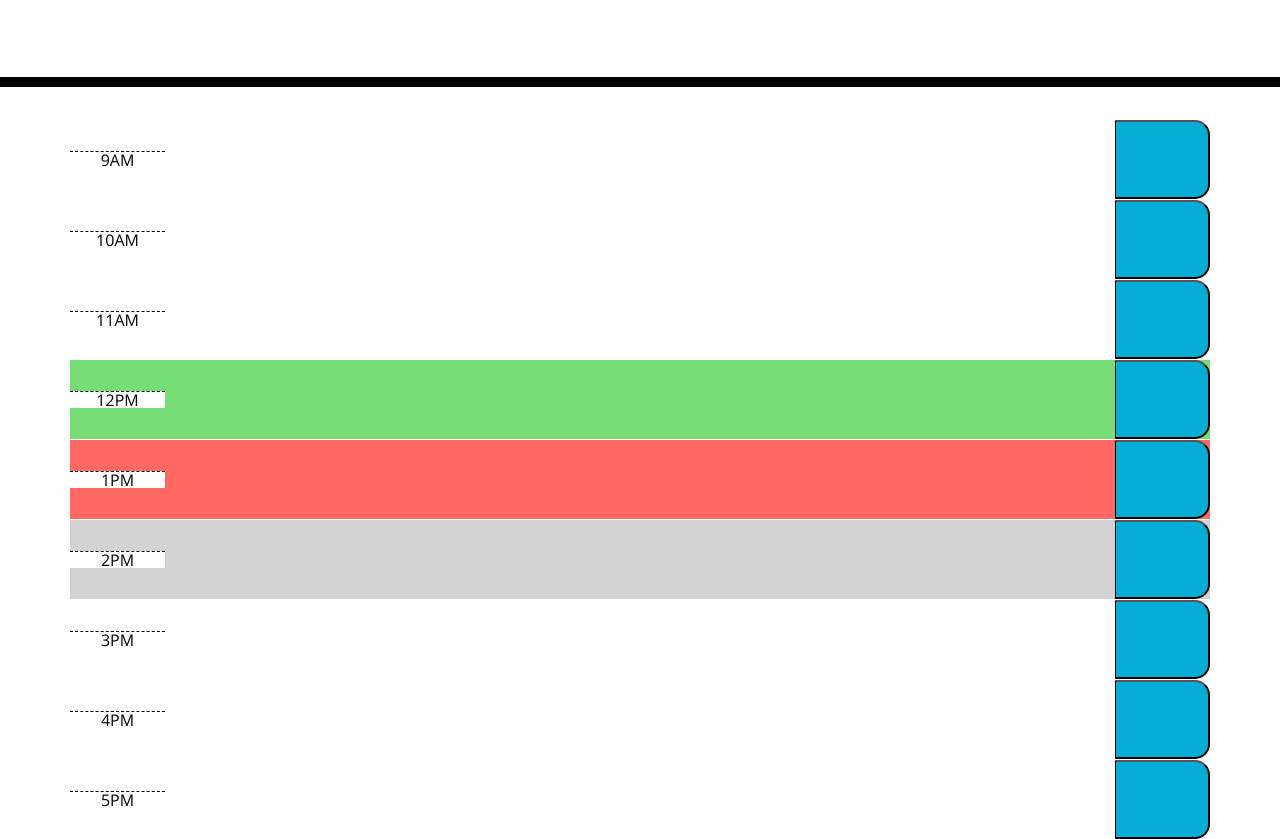
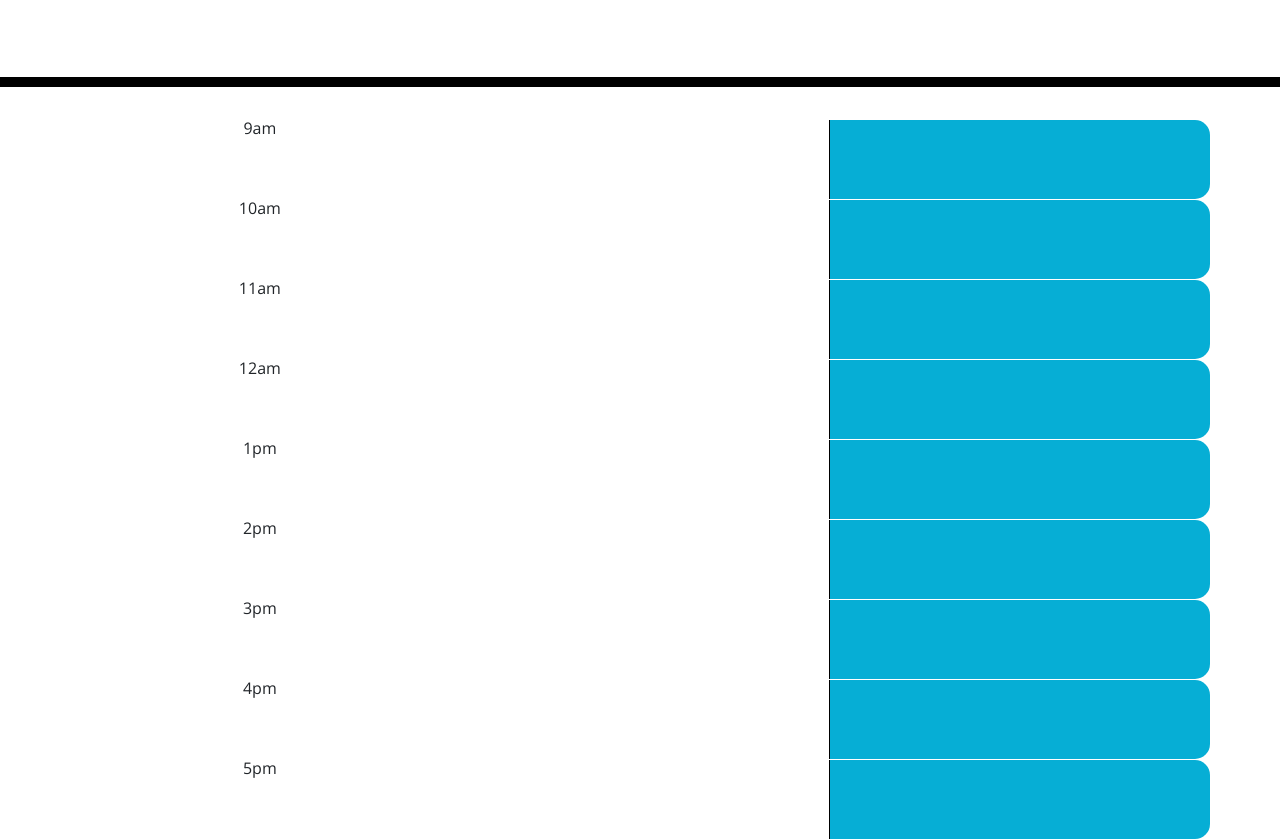
Before and after one commit to BABATEES/my-daily-planner-app, a plain HTML site: page index.html in a window 1280 px wide. Shown: the part 181-1020 px from the top of the page. Drawn offline with nearby package versions, Linux system fonts and the light colour scheme.

Commit message:
Revert "pushed the timeblock code"
This reverts commit c50cf8ff09971e084bad0e0fba075b5eae0ed832.

```diff
--- a/index.html
+++ b/index.html
@@ -1,14 +1,23 @@
 <!DOCTYPE html>
 <html lang="en-gb">
-
   <head>
     <meta charset="UTF-8" />
     <meta name="viewport" content="width=device-width, initial-scale=1.0" />
     <meta http-equiv="X-UA-Compatible" content="ie=edge" />
-  <link rel="stylesheet" href="https://stackpath.bootstrapcdn.com/bootstrap/4.3.1/css/bootstrap.min.css" />
-  <link rel="stylesheet" href="https://use.fontawesome.com/releases/v5.8.1/css/all.css"
-    integrity="sha384-50oBUHEmvpQ+1lW4y57PTFmhCaXp0ML5d60M1M7uH2+nqUivzIebhndOJK28anvf" crossorigin="anonymous" />
-  <link href="https://fonts.googleapis.com/css?family=Open+Sans&display=swap" rel="stylesheet" />
+    <link
+      rel="stylesheet"
+      href="https://stackpath.bootstrapcdn.com/bootstrap/4.3.1/css/bootstrap.min.css"
+    />
+    <link
+      rel="stylesheet"
+      href="https://use.fontawesome.com/releases/v5.8.1/css/all.css"
+      integrity="sha384-50oBUHEmvpQ+1lW4y57PTFmhCaXp0ML5d60M1M7uH2+nqUivzIebhndOJK28anvf"
+      crossorigin="anonymous"
+    />
+    <link
+      href="https://fonts.googleapis.com/css?family=Open+Sans&display=swap"
+      rel="stylesheet"
+    />
     <link rel="stylesheet" href="style.css" />
     <title>Work Day Scheduler</title>
   </head>
@@ -21,66 +30,54 @@
   </header>
   <div class="container">
     <!-- Timeblocks go here -->
-
     <div class="time-block">
-  <div id="9" class="row task-info">
-    <div class="col-1 hour my-auto">9AM</div>
-    <div class="col task"></div>
-    <button class="col-1 saveBtn ">
-    </button>
+      <div class="row">
+        <div class="col my-col col-a1 colorstyle" id="9AM"> 9am </div>
+        <div class="col my-col col-a1 textarea"> </div>
+        <div class="col my-col col-a1 saveBtn"> </div>
       </div>
-  <div id="10" class="row task-info">
-    <div class="col-1 hour my-auto">10AM</div>
-    <div class="col task"></div>
-    <button class="col-1 saveBtn ">
-    </button>
+      <div class="row">
+        <div class="col my-col col-b1 colorstyle" id="10AM"> 10am </div>
+        <div class="col my-col col-b2 textarea"> </div>
+        <div class="col my-col col-b3 saveBtn"> </div>
       </div>
-  <div id="11" class="row task-info">
-    <div class="col-1 hour my-auto">11AM</div>
-    <div class="col task"></div>
-    <button class="col-1 saveBtn">
-    </button>
+      <div class="row">
+        <div class="col my-col col-c1 colorstyle" id="11AM"> 11am </div>
+        <div class="col my-col col-a2 textarea"> </div>
+        <div class="col my-col col-a3 saveBtn"> </div>
       </div>
-  <div id="12" class="row task-info future">
-    <div class="col-1 hour my-auto">12PM</div>
-    <div class="col task"></div>
-    <button class="col-1 saveBtn ">
-    </button>
+      <div class="row">
+        <div class="col col col-a1 colorstyle" id="12AM"> 12am </div>
+        <div class="col col col-a2 textarea"> </div>
+        <div class="col col col-a3 saveBtn"> </div>
       </div>
-  <div id="13" class="row task-info present">
-    <div class="col-1 hour my-auto">1PM</div>
-    <div class="col task"></div>
-    <button class="col-1 saveBtn ">
-    </button>
+      <div class="row">
+        <div class="col my-col col-a1 colorstyle" id="1PM"> 1pm </div>
+        <div class="col my-col col-a2 textarea"> </div>
+        <div class="col my-col col-a3 saveBtn"> </div>
       </div>
-  <div id="14" class="row task-info past">
-    <div class="col-1 hour my-auto">2PM</div>
-    <div class="col task"></div>
-    <button class="col-1 saveBtn ">
-    </button>
+      <div class="row">
+        <div class="col my-col col-a1 colorstyle" id="2PM"> 2pm </div>
+        <div class="col my-col col-a2 textarea"> </div>
+        <div class="col my-col col-a3 saveBtn"> </div>
       </div>
-  <div id="15" class="row task-info">
-    <div class="col-1 hour my-auto">3PM</div>
-    <div class="col task"></div>
-    <button class="col-1 saveBtn ">
-    </button>
+      <div class="row">
+        <div class="col my-col col-a1 colorstyle" id="3PM"> 3pm </div>
+        <div class="col my-col col-a2 textarea"> </div>
+        <div class="col my-col col-a3 saveBtn"> </div>
       </div>
-  <div id="16" class="row task-info">
-    <div class="col-1 hour my-auto">4PM</div>
-    <div class="col task"></div>
-    <button class="col-1 saveBtn ">
-    </button>
+      <div class="row">
+        <div class="col my-col col-a1 colorstyle" id="4PM"> 4pm </div>
+        <div class="col my-col col-a2 textarea"> </div>
+        <div class="col my-col col-a3 saveBtn"> </div>
       </div>
-  <div id="17" class="row task-info">
-    <div class="col-1 hour my-auto">5PM</div>
-    <div class="col task"></div>
-    <button class="col-1 saveBtn ">
-    </button>
+      <div class="row">
+        <div class="col my-col col-a1 colorstyle" id="5PM"> 5pm </div>
+        <div class="col my-col col-a2 textarea"> </div>
+        <div class="col my-col col-a3 saveBtn"> </div>
       </div>
     </div>
   </div>
-
-
 
   <script src="https://cdnjs.cloudflare.com/ajax/libs/jquery/3.2.1/jquery.min.js"></script>
   <script src="https://cdnjs.cloudflare.com/ajax/libs/moment.js/2.24.0/moment.min.js"></script>
```
Also changed, not shown: js/file.js (line endings or trailing spaces). Lines whose indentation alone changed are shown as unchanged.
